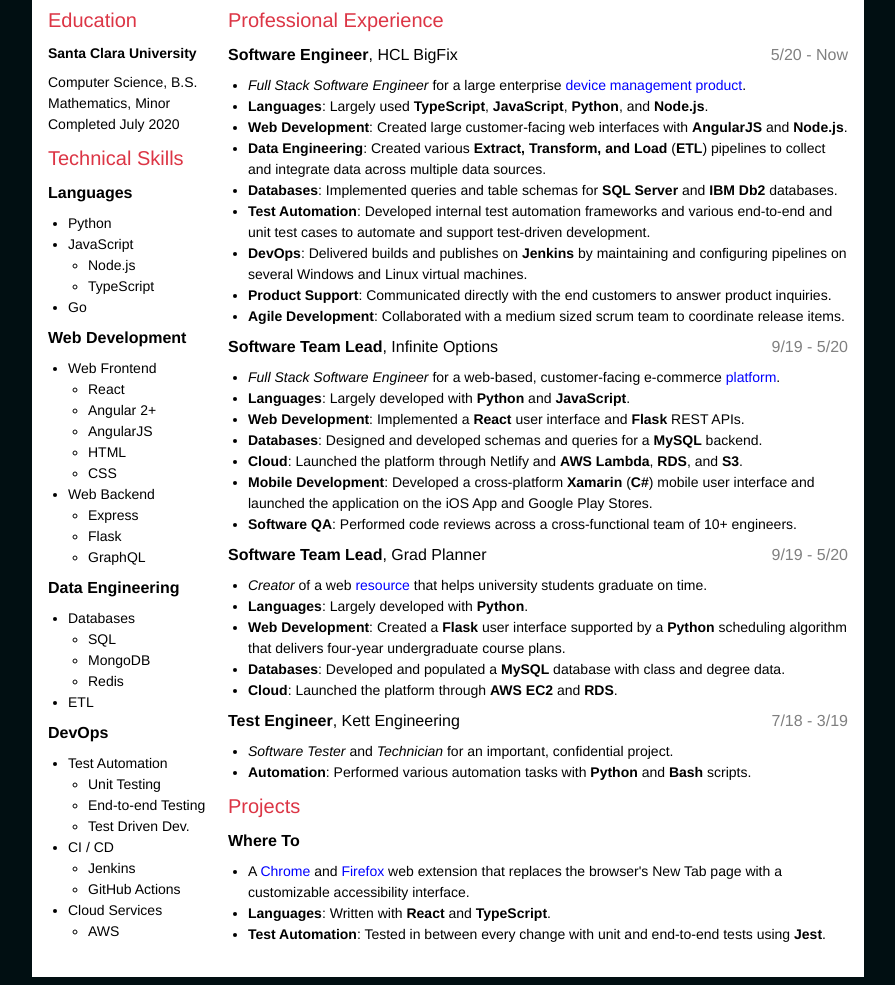
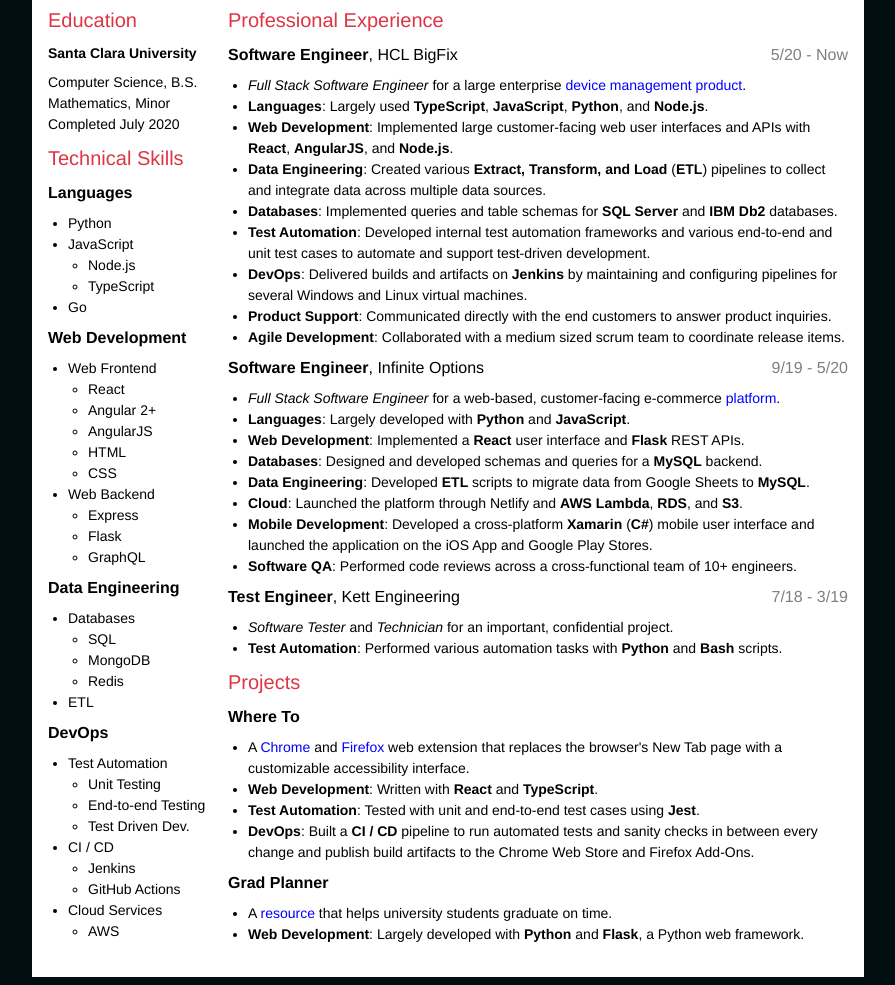
Before and after one commit to park-junha/resume, a plain HTML site: page index.html in a window 1280 px wide. Shown: the part 103-1088 px from the top of the page, without its empty margins (192-1087 px from the left). Drawn offline with Linux system fonts and the light colour scheme.

Commit message:
Update Projects + Experience

```diff
--- a/index.html
+++ b/index.html
@@ -173,16 +173,16 @@
       <ul class='resume-text bottom-spacing'>
         <li><i>Full Stack Software Engineer</i> for a large enterprise <a href='https://www.hcltechsw.com/products/bigfix' target='_blank' rel='noopener noreferrer'>device management product</a>.</li>
         <li><strong>Languages</strong>: Largely used <strong>TypeScript</strong>, <strong>JavaScript</strong>, <strong>Python</strong>, and <strong>Node.js</strong>.</li>
-        <li><strong>Web Development</strong>: Created large customer-facing web interfaces with <strong>AngularJS</strong> and <strong>Node.js</strong>.</li>
+        <li><strong>Web Development</strong>: Implemented large customer-facing web user interfaces and APIs with <strong>React</strong>, <strong>AngularJS</strong>, and <strong>Node.js</strong>.</li>
         <li><strong>Data Engineering</strong>: Created various <strong>Extract, Transform, and Load</strong> (<strong>ETL</strong>) pipelines to collect and integrate data across multiple data sources.</li>
         <li><strong>Databases</strong>: Implemented queries and table schemas for <strong>SQL Server</strong> and <strong>IBM Db2</strong> databases.</li>
         <li><strong>Test Automation</strong>: Developed internal test automation frameworks and various end-to-end and unit test cases to automate and support test-driven development.</li>
-        <li><strong>DevOps</strong>: Delivered builds and publishes on <strong>Jenkins</strong> by maintaining and configuring pipelines on several Windows and Linux virtual machines.</li>
+        <li><strong>DevOps</strong>: Delivered builds and artifacts on <strong>Jenkins</strong> by maintaining and configuring pipelines for several Windows and Linux virtual machines.</li>
         <li><strong>Product Support</strong>: Communicated directly with the end customers to answer product inquiries.</li>
         <li><strong>Agile Development</strong>: Collaborated with a medium sized scrum team to coordinate release items.</li>
       </ul>
       <h3>
-        <strong>Software Team Lead</strong>, Infinite Options
+        <strong>Software Engineer</strong>, Infinite Options
         <span class='resume-date-range'>9/19 - 5/20</span>
       </h3>
       <ul class='resume-text bottom-spacing'>
@@ -190,14 +190,12 @@
         <li><strong>Languages</strong>: Largely developed with <strong>Python</strong> and <strong>JavaScript</strong>.</li>
         <li><strong>Web Development</strong>: Implemented a <strong>React</strong> user interface and <strong>Flask</strong> REST APIs.</li>
         <li><strong>Databases</strong>: Designed and developed schemas and queries for a <strong>MySQL</strong> backend.</li>
-        <!--ul class='resume-text'>
-          <li>Developed <strong>ETL</strong> scripts with <strong>Python</strong> to migrate data from Google Sheets to <strong>MySQL</strong>.</li>
-        </ul-->
+        <li><strong>Data Engineering</strong>: Developed <strong>ETL</strong> scripts to migrate data from Google Sheets to <strong>MySQL</strong>.</li>
         <li><strong>Cloud</strong>: Launched the platform through Netlify and <strong>AWS Lambda</strong>, <strong>RDS</strong>, and <strong>S3</strong>.</li>
         <li><strong>Mobile Development</strong>: Developed a cross-platform <strong>Xamarin</strong> (<strong>C#</strong>) mobile user interface and launched the application on the iOS App and Google Play Stores.</li>
         <li><strong>Software QA</strong>: Performed code reviews across a cross-functional team of 10+ engineers.</li>
       </ul>
-      <h3>
+      <!--h3>
         <strong>Software Team Lead</strong>, Grad Planner
         <span class='resume-date-range'>9/19 - 5/20</span>
       </h3>
@@ -207,14 +205,14 @@
         <li><strong>Web Development</strong>: Created a <strong>Flask</strong> user interface supported by a <strong>Python</strong> scheduling algorithm that delivers four-year undergraduate course plans.</li>
         <li><strong>Databases</strong>: Developed and populated a <strong>MySQL</strong> database with class and degree data.</li>
         <li><strong>Cloud</strong>: Launched the platform through <strong>AWS EC2</strong> and <strong>RDS</strong>.</li>
-      </ul>
+      </ul-->
       <h3>
         <strong>Test Engineer</strong>, Kett Engineering
         <span class='resume-date-range'>7/18 - 3/19</span>
       </h3>
       <ul class='resume-text bottom-spacing'>
         <li><i>Software Tester</i> and <i>Technician</i> for an important, confidential project.</li>
-        <li><strong>Automation</strong>: Performed various automation tasks with <strong>Python</strong> and <strong>Bash</strong> scripts.</li>
+        <li><strong>Test Automation</strong>: Performed various automation tasks with <strong>Python</strong> and <strong>Bash</strong> scripts.</li>
       </ul>
       <h2 class='resume-body-header'>Projects</h2>
       <h3>
@@ -222,8 +220,16 @@
       </h3>
       <ul class='resume-text bottom-spacing'>
         <li>A <a href='https://chrome.google.com/webstore/detail/where-to/kdhcodpjaffhbbphkahnkbllddjihima' target='_blank' rel='noopener noreferrer'>Chrome</a> and <a href='https://addons.mozilla.org/en-US/firefox/addon/where-to/' target='_blank' rel='noopener noreferrer'>Firefox</a> web extension that replaces the browser's New Tab page with a customizable accessibility interface.</li>
-        <li><strong>Languages</strong>: Written with <strong>React</strong> and <strong>TypeScript</strong>.</li>
-        <li><strong>Test Automation</strong>: Tested in between every change with unit and end-to-end tests using <strong>Jest</strong>.</li>
+        <li><strong>Web Development</strong>: Written with <strong>React</strong> and <strong>TypeScript</strong>.</li>
+        <li><strong>Test Automation</strong>: Tested with unit and end-to-end test cases using <strong>Jest</strong>.</li>
+        <li><strong>DevOps</strong>: Built a <strong>CI / CD</strong> pipeline to run automated tests and sanity checks in between every change and publish build artifacts to the Chrome Web Store and Firefox Add-Ons.</li>
+      </ul>
+      <h3>
+        <strong>Grad Planner</strong>
+      </h3>
+      <ul class='resume-text bottom-spacing'>
+        <li>A <a href='http://gradplanner.us/' target='_blank' rel='noopener noreferrer'>resource</a> that helps university students graduate on time.</li>
+        <li><strong>Web Development</strong>: Largely developed with <strong>Python</strong> and <strong>Flask</strong>, a Python web framework.</li>
       </ul>
     </div>
   </div>
```
